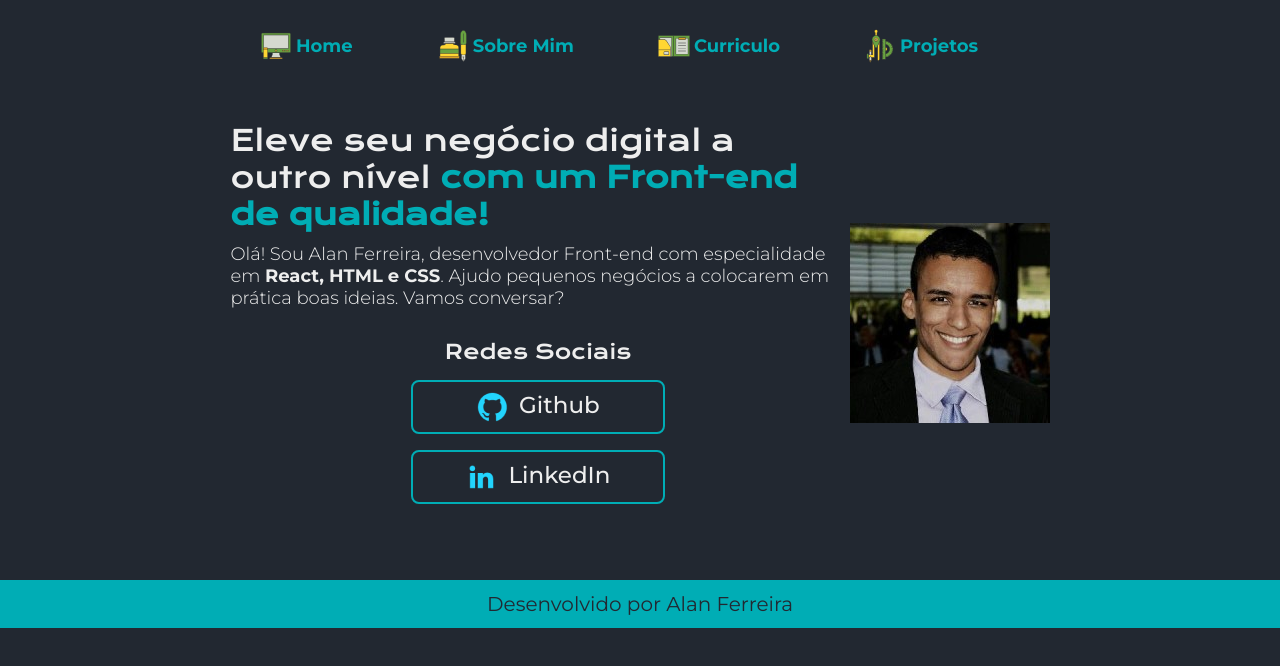
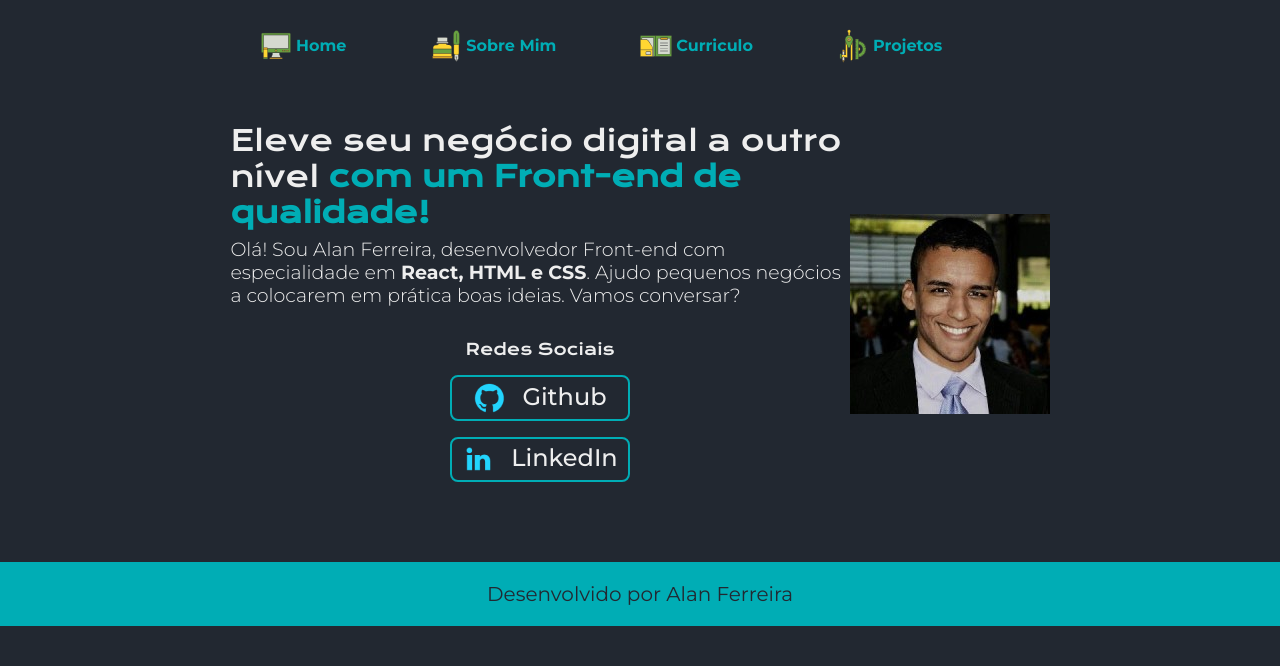
Before and after one commit to AllanSafe/Alura-portfolio, a plain HTML site: page Primeiro-codigo/index.html in a window 1280 px wide. Drawn offline with nearby package versions, Linux system fonts and the light colour scheme.

Commit message:
update: Updated style from px to rem and changed some fonts

```diff
--- a/Primeiro-codigo/styles/style.css
+++ b/Primeiro-codigo/styles/style.css
@@ -26,7 +26,7 @@ body {
 }
 .cabecalho__menu {
   display: flex;
-  gap: 80px;
+  gap: 5rem;
 }
 .cabecalho__menu__link {
   display: flex;
@@ -35,7 +35,7 @@ body {
   font-optical-sizing: auto;
   font-weight: 700;
   font-style: normal;
-  font-size: 18px;
+  font-size: 1rem;
   text-decoration: none;
   color: var(--cor-terciaria);
 }
@@ -47,7 +47,7 @@ body {
   font-family: var(--font-primaria);
   font-weight: 400;
   font-style: normal;
-  font-size: 29px;
+  font-size: 1.8rem;
 }
 .tecnologias-texto-destaque {
   color: var(--cor-terciaria);
@@ -59,37 +59,37 @@ body {
   justify-content: space-between;
 }
 .apresentacao__conteudo {
-  width: 615px;
+  width: 40rem;
   display: flex;
   flex-direction: column;
-  gap: 10px;
+  gap: 0.5rem;
 }
 .apresentacao__conteudo__texto {
   font-family: var(--font-secundaria);
   font-optical-sizing: auto;
   font-weight: 300;
   font-style: normal;
-  font-size: 18px;
+  font-size: 1.19rem;
 }
 .apresentacao__links__subtitulo {
   font-family: var(--font-primaria);
   font-weight: 300;
   font-style: normal;
-  font-size: 20px;
+  font-size: 1rem;
 }
 
 .apresentacao__links__social {
   display: flex;
   justify-content: center;
-  gap: 10px;
+  gap: 1rem;
   border: 2px solid var(--cor-terciaria);
   color: var(--cor-secundaria);
-  width: 250px;
+  width: 11rem;
   text-align: center;
-  border-radius: 8px;
-  font-size: 23px;
+  border-radius: 0.5rem;
+  font-size: 1.5rem;
   text-decoration: none;
-  padding: 9px 0px;
+  padding: 0.3rem 0rem;
   font-family: var(--font-secundaria);
   font-optical-sizing: auto;
   font-weight: 500;
@@ -104,14 +104,14 @@ body {
   flex-direction: column;
   align-items: center;
   justify-content: space-between;
-  padding: 15px 30px;
-  font-size: 16px;
-  margin: 5px;
-  border-radius: 5px;
-  gap: 16px;
+  padding: 1rem 2rem;
+  font-size: 2rem;
+  margin: 0.5rem;
+  border-radius: 0.5rem;
+  gap: 1rem;
 }
 .rodape {
-  padding: 12px;
+  padding: 1.23rem;
   color: var(--cor-primaria);
   background-color: var(--cor-terciaria);
   text-align: center;
@@ -119,7 +119,7 @@ body {
   font-optical-sizing: auto;
   font-weight: 400;
   font-style: normal;
-  font-size: 20px;
+  font-size: 1.25rem;
 }
 
 .apresentacao__conteudo__subtitulos {
@@ -127,7 +127,7 @@ body {
   font-optical-sizing: auto;
   font-weight: 700;
   font-style: normal;
-  font-size: 20px;
+  font-size: 1.5rem;
   color: var(--cor-terciaria);
 }
 .apresentacao__conteudo__titulo__exp {
@@ -135,10 +135,10 @@ body {
   font-optical-sizing: auto;
   font-weight: 500;
   font-style: normal;
-  font-size: 20px;
+  font-size: 1.5rem;
 }
 .apresentacao__conteudo__exp-formacoes {
-  padding: 15px 0px;
+  padding: 1rem 0rem;
 }
 .link__projetos {
   text-decoration: none;
@@ -152,16 +152,16 @@ body {
   font-optical-sizing: auto;
   font-weight: 300;
   font-style: normal;
-  font-size: 18px;
-  padding: 5px 0px;
+  font-size: 1rem;
+  padding: 0.5rem 0rem;
 }
 .apresentacao__conteudo__projetos {
-  padding: 2px 0px;
+  padding: 0.02rem 0rem;
 }
 .apresentacao__conteudo__subtitulos__projetos {
   font: var(--font-primaria);
   font-optical-sizing: auto;
   font-weight: 700;
   font-style: normal;
-  font-size: 20px;
+  font-size: 1.5rem;
 }
```
Also changed, not shown: Primeiro-codigo/pages/curriculum.html (+1 -1 lines).
